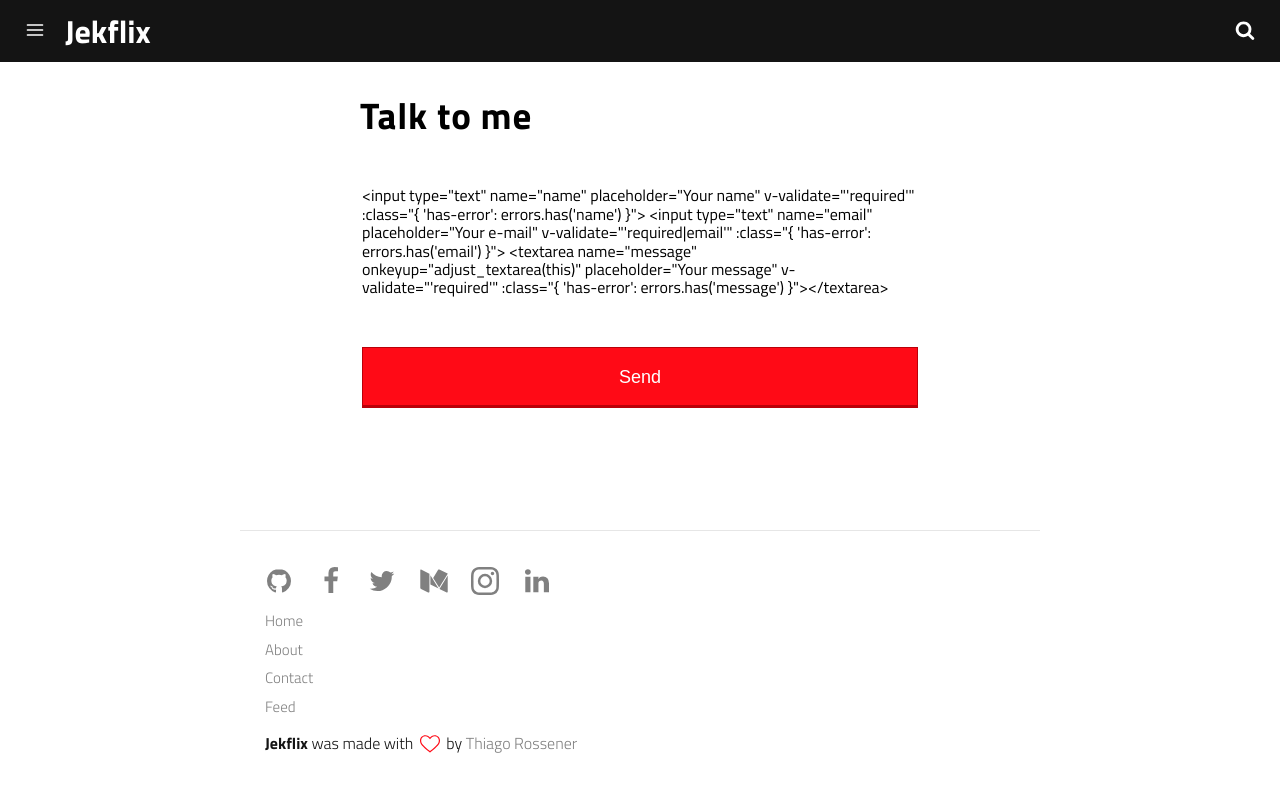
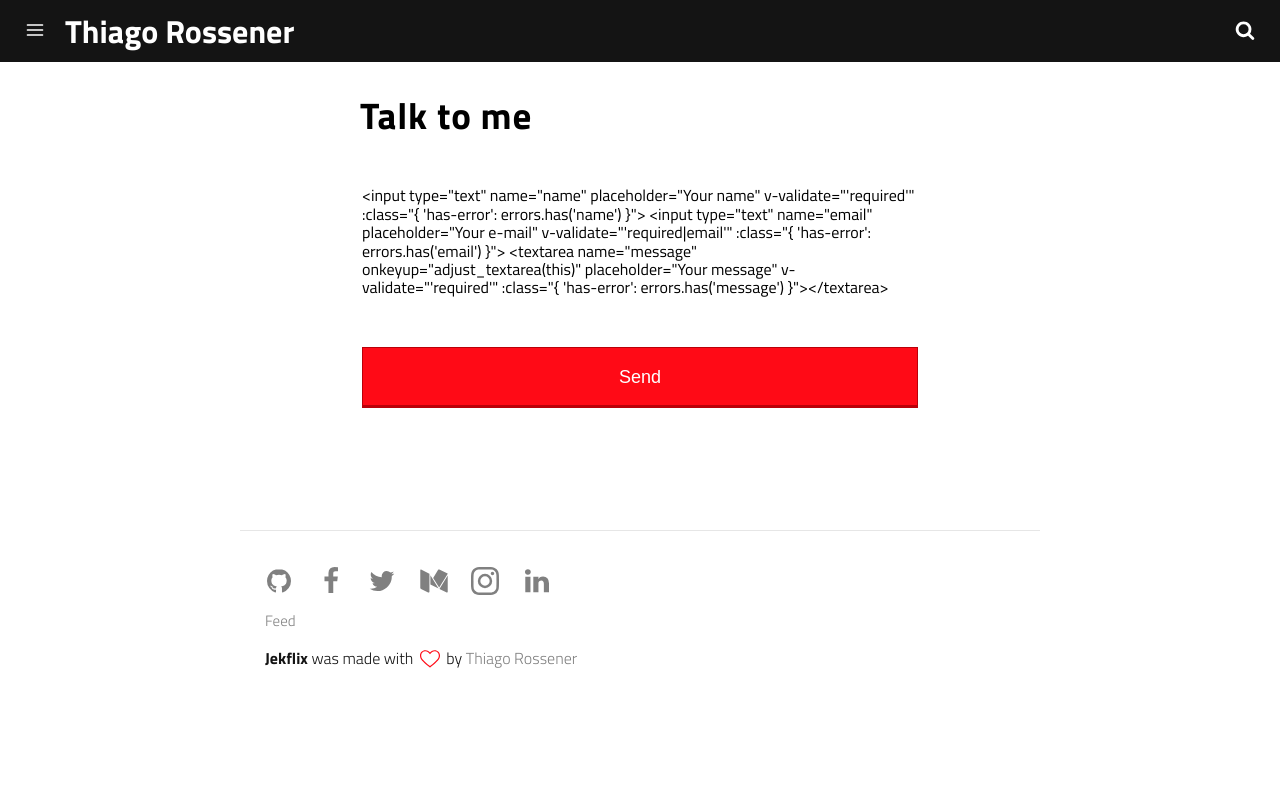
Before and after one commit to bykhb/hbkimhbkim.github.io, a Jekyll site: the page built from contact.md, in a window 1280 px wide. Shown: the top 792 px of the page. Built offline with Jekyll 4.4.1, drawn with Linux system fonts in a browser that asks for light colours; nearby versions of some CDN libraries; part of the change alters nothing that is shown.

Commit message:
Update _config.yml

```diff
--- a/_config.yml
+++ b/_config.yml
@@ -1,17 +1,17 @@
 # Site Settings
-title: Jekflix | A theme for Jekyll
-email: youremail@xyz.com
+title: Thiago Rossener | Front-end Developer
+email: hbkim0104@gmail.com
 description: Some text about your blog.
-baseurl: "" # the subpath of your site, e.g. /blog
+baseurl: "" # the subpath of your site, e.g. /blog/ or empty.
 url: "https://www.hbkimhbkim.github.io" # the base hostname & protocol for your site
 google_analytics: "UA-XXXXXXXX-X"
 
-# User Settings
-username: Jekflix
+# User settings
+username: Thiago Rossener # it will appear on each page title after '|'
 user_description: Some text about you.
 disqus_username: disqus_username
 
-# Social Media
+# Social Media settings
 # Remove the item if you don't need it
 github_username: github_username
 facebook_username: facebook_username
@@ -19,25 +19,3 @@ twitter_username: twitter_username
 instagram_username: instagram_username
 linkedin_username: linkedin_username
 medium_username: medium_username
-
-# Build settings
-markdown: kramdown
-highlighter: rouge
-permalink: /:title/
-
-# Plugins
-gems:
-  - jemoji
-
-# Links to include in menu navigation
-# For external links add external: true
-links:
-  - title: Home
-    url: /
-  - title: About
-    url: /about/
-  - title: Contact
-    url: /contact/
-
-# Exclude my node related stuff
-exclude: ['package.json', 'src', 'node_modules']
```
